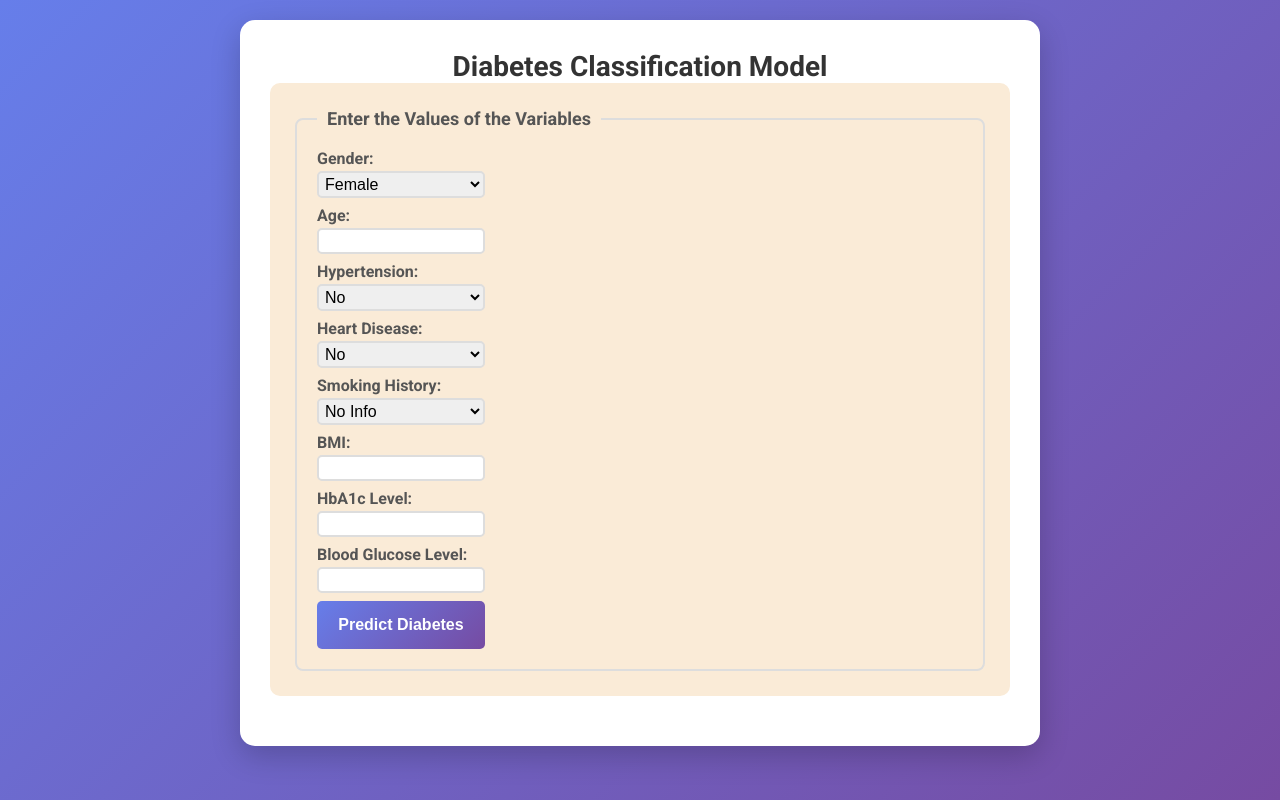
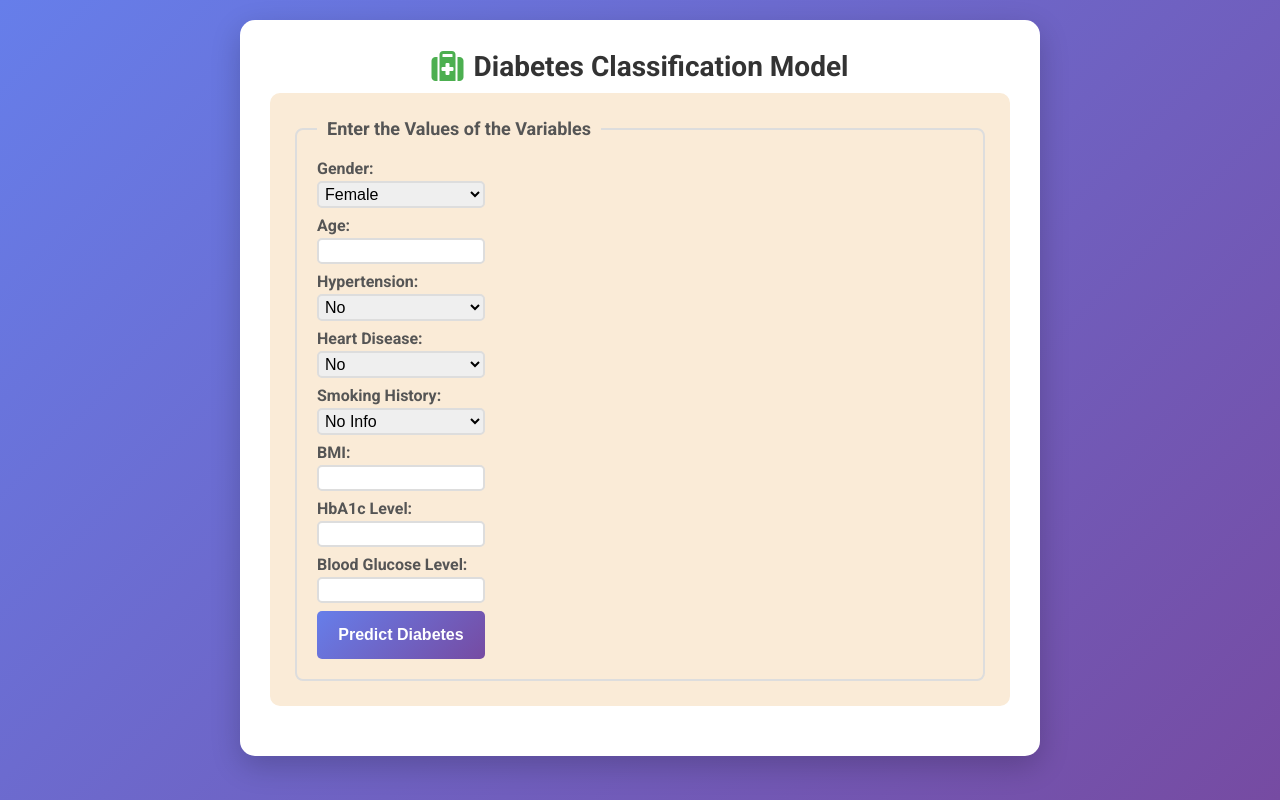
Before and after one commit to Prog-LucasAlves/ML_Cla_Flask, a Flask app: page / in a window 1280 px wide. Run offline with Flask 3, Linux system fonts and the light colour scheme; parts of the project's set-up code (start-up, migrations or seed data) failed here and were passed over.

Commit message:
add index.html

```diff
--- a/templates/index.html
+++ b/templates/index.html
@@ -4,12 +4,16 @@
     <meta charset="UTF-8">
     <meta name="viewport" content="width=device-width, initial-scale=1.0">
     <title>Diabetes Prediction App</title>
-    <link rel="stylesheet" href="{{ url_for('static', filename='styles.css') }}">
+    <link href="{{ url_for('static', filename='styles.css') }}" rel="stylesheet">
     <link href="https://fonts.googleapis.com/css2?family=Roboto:wght@400;700&display=swap" rel="stylesheet">
+    <link href="https://cdnjs.cloudflare.com/ajax/libs/font-awesome/6.4.0/css/all.min.css" rel="stylesheet">
 </head>
 <body>
     <div class="container">
-        <h1>Diabetes Classification Model</h1>
+        <div class="title-with-icon">
+            <i class="fas fa-medkit title-icon"></i>
+            <h1>Diabetes Classification Model</h1>
+        </div>
 
         <form action="{{ url_for('index') }}" method="POST">
             <fieldset>
```
